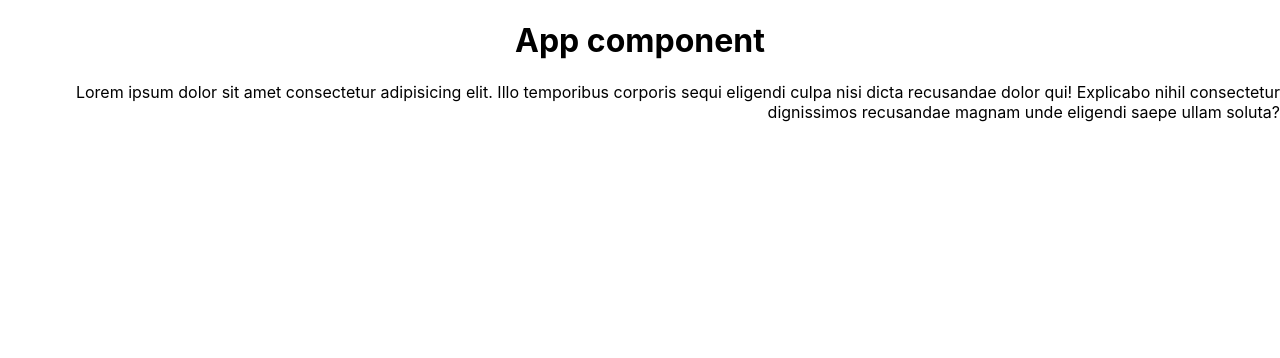
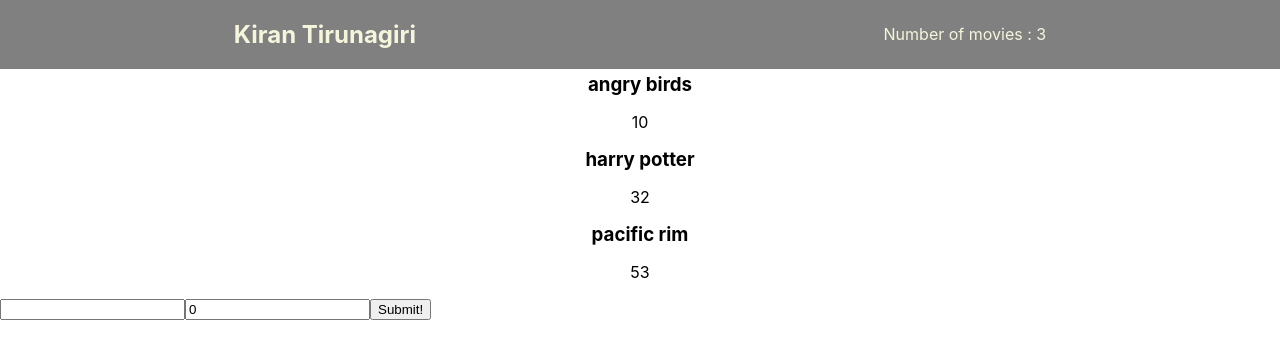
Before and after one commit to Boltzee/WhatsappClone, a React (Create React App) app: page /add in a window 1280 px wide. Shown: the top 358 px of the page. Built offline with nearby package versions, Linux system fonts and the light colour scheme.

Commit message:
Tried react after a long time

```diff
--- /dev/null
+++ b/src/AddMovie.js
@@ -0,0 +1,42 @@
+import React, { useState, useContext } from "react";
+import { MovieContext } from "./MovieContext";
+
+const AddMovie = () => {
+    const [name, setName] = useState("");
+    const [price, setPrice] = useState(0);
+    const [movies, setMovies] = useContext(MovieContext);
+
+    const nameHandler = (e) => {
+        setName(e.target.value);
+    };
+    const priceHandler = (e) => {
+        setPrice(e.target.value);
+    };
+
+    const formHandler = (e) => {
+        e.preventDefault();
+        setMovies((prev) => [...prev, { name, price }]);
+    };
+
+    return (
+        <form onSubmit={formHandler}>
+            <input
+                type="text"
+                name="name"
+                id="name"
+                value={name}
+                onChange={nameHandler}
+            />
+            <input
+                type="text"
+                name="price"
+                id="price"
+                value={price}
+                onChange={priceHandler}
+            />
+            <button>Submit!</button>
+        </form>
+    );
+};
+
+export default AddMovie;
--- a/src/App.css
+++ b/src/App.css
@@ -1,7 +1,30 @@
 .App {
-  text-align: center;
+    text-align: center;
 }
 
 #picture-1 {
-  text-align: right;
+    text-align: right;
 }
+
+.navbar {
+    display: flex;
+    justify-content: space-around;
+    align-items: center;
+    color: beige;
+    background-color: grey;
+}
+
+.indi {
+    display: flex;
+    flex-direction: column;
+    justify-content: center;
+    align-items: center;
+}
+
+.indi h3 {
+    margin: 0px;
+    /* margin-bottom: ; */
+}
+.indi:nth-child(1) {
+    margin-top: 4px;
+}
--- a/src/App.js
+++ b/src/App.js
@@ -1,22 +1,23 @@
-import React from "react";
+import React, { useState, useEffect } from "react";
 import "./App.css";
+import Nav from "./Nav";
+import MoviesList from "./moviesList";
+import AddMovie from "./AddMovie";
+import { MovieProvider } from "./MovieContext";
+import { BrowserRouter as Router, Switch, Route } from "react-router-dom";
 
 function App() {
-  return (
-    <div className="App">
-      <div className="content">
-        <h1>App component</h1>
-      </div>
-      <div className="picture" id="picture-1">
-        <p>
-          Lorem ipsum dolor sit amet consectetur adipisicing elit. Illo
-          temporibus corporis sequi eligendi culpa nisi dicta recusandae dolor
-          qui! Explicabo nihil consectetur dignissimos recusandae magnam unde
-          eligendi saepe ullam soluta?
-        </p>
-      </div>
-    </div>
-  );
+    return (
+        <Router>
+            <MovieProvider>
+                <div>
+                    <Nav />
+                    <MoviesList />
+                    <Route path="/add" component={AddMovie} />
+                </div>
+            </MovieProvider>
+        </Router>
+    );
 }
 
 export default App;
--- /dev/null
+++ b/src/Movie.js
@@ -0,0 +1,12 @@
+import React from "react";
+
+const Movie = ({ name, price }) => {
+    return (
+        <div className="indi">
+            <h3>{name}</h3>
+            <p>{price}</p>
+        </div>
+    );
+};
+
+export default Movie;
--- /dev/null
+++ b/src/MovieContext.js
@@ -0,0 +1,29 @@
+import React, { useState, createContext } from "react";
+
+export const MovieContext = createContext();
+
+export const MovieProvider = (props) => {
+    const [movies, setMovies] = useState([
+        {
+            name: "angry birds",
+            price: 10,
+            id: 1,
+        },
+        {
+            name: "harry potter",
+            price: 32,
+            id: 2,
+        },
+        {
+            name: "pacific rim",
+            price: 53,
+            id: 3,
+        },
+    ]);
+
+    return (
+        <MovieContext.Provider value={[movies, setMovies]}>
+            {props.children}
+        </MovieContext.Provider>
+    );
+};
--- /dev/null
+++ b/src/Nav.js
@@ -0,0 +1,16 @@
+import React, { useContext } from "react";
+import { MovieContext } from "./MovieContext";
+// import { db } from "./moviesList";
+
+const Nav = () => {
+    const [movies, setMovies] = useContext(MovieContext);
+
+    return (
+        <div className="navbar">
+            <h2>Kiran Tirunagiri</h2>
+            <p>Number of movies : {movies.length}</p>
+        </div>
+    );
+};
+
+export default Nav;
--- /dev/null
+++ b/src/moviesList.js
@@ -0,0 +1,17 @@
+import React, { useState, useContext } from "react";
+import Movie from "./Movie";
+import { MovieContext } from "./MovieContext";
+const MoviesList = () => {
+    const [movies, setMovies] = useContext(MovieContext);
+
+    return (
+        <div>
+            {/* {val} */}
+            {movies.map((movie) => (
+                <Movie name={movie.name} price={movie.price} key={movie.id} />
+            ))}
+        </div>
+    );
+};
+
+export default MoviesList;
```
